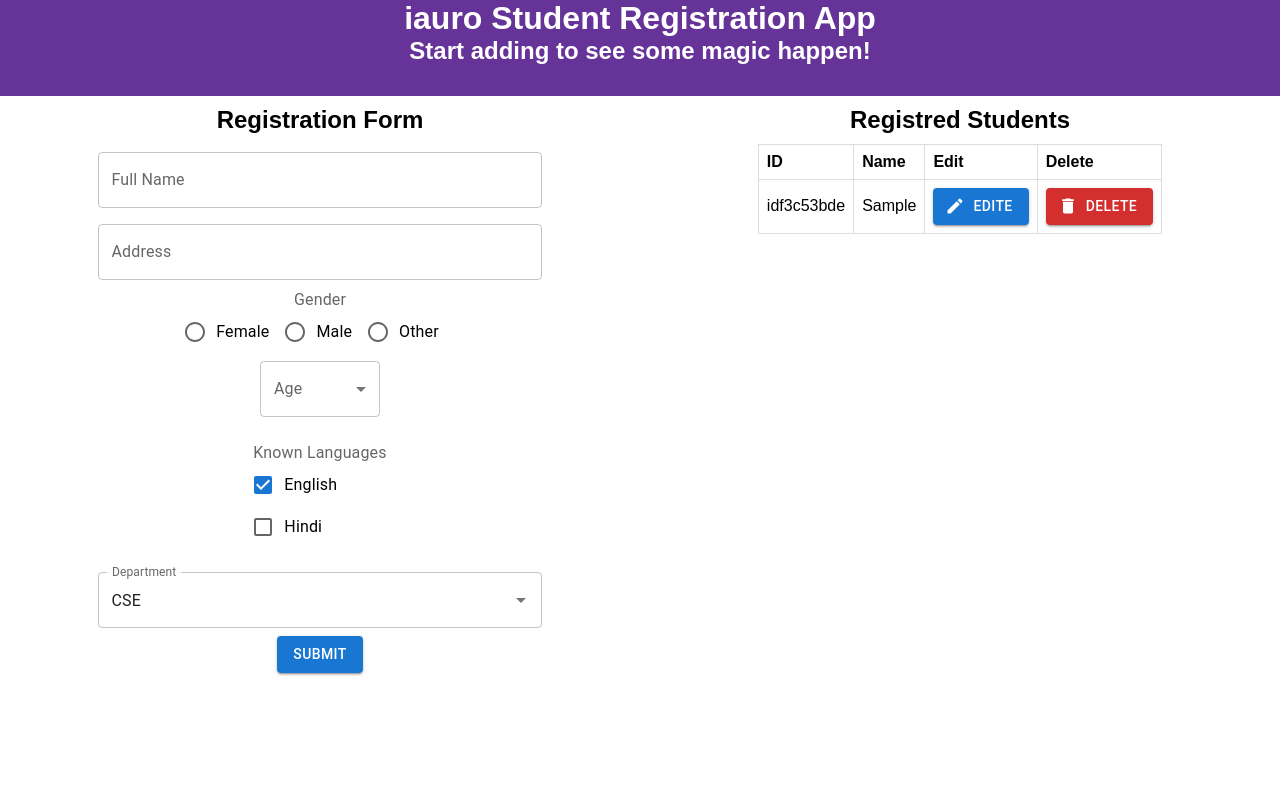
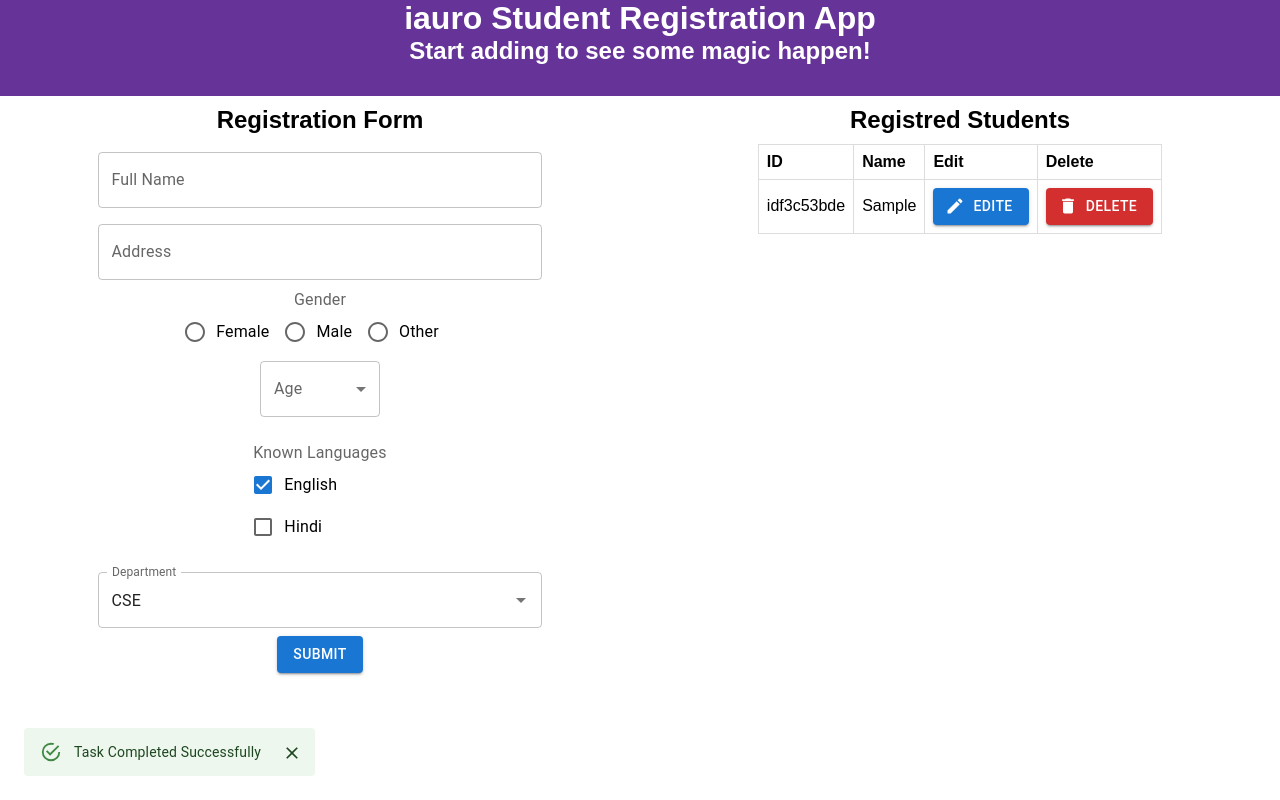
Before and after one commit to yashlande/iauro-round2Problem, a React (Create React App) app: page / in a window 1280 px wide. Both pictures are taken after typing "Sample", "Sample" into the empty fields and a click on the button "SUBMIT". Built offline with nearby package versions, Linux system fonts and the light colour scheme.

Commit message:
snack added

```diff
--- a/src/components/Form.jsx
+++ b/src/components/Form.jsx
@@ -1,7 +1,7 @@
 import React, { useEffect } from "react";
 import {
     TextField, Box, Radio, RadioGroup, FormControlLabel, FormControl, FormLabel, InputLabel, MenuItem, FormGroup,
-    Checkbox, Select, Autocomplete, Button
+    Checkbox, Select, Autocomplete, Button, Snackbar, Alert
 } from '@mui/material';
 
 import { addStudents, updateInfo, updateStudents } from './../Redux/studentSlice'
@@ -47,6 +47,7 @@ function Form() {
         dep: ''
     }
 
+    const [openSnack, setOpenSnack] = React.useState(false);
 
     const [value, setValue] = React.useState(options[0]);
     const [inputValue, setInputValue] = React.useState('');
@@ -55,17 +56,7 @@ function Form() {
         fnameError: false
     })
 
-    // if(status===true){
-    //     setFormData({...students[index]})
-    //     setValue(students[index].dep)
-    //     dispatch(updateInfo({
-    //         status:false,
-    //         index:-1
-    //     }))
-    // }
-
     useEffect(() => {
-        // console.log("In use Effect ....", status, "Student Data =", students[index])
         if (status === true) {
             setFormData({ ...students[index] })
             setValue(students[index].dep)
@@ -79,7 +70,6 @@ function Form() {
 
 
     const handleFormData = (event) => {
-        // console.log("Event = ",event)
         setFormData({
             ...formData,
             [event.target.name]: event.target.value
@@ -91,7 +81,6 @@ function Form() {
     }
 
     const handleLangChange = (event) => {
-        // console.log("Event = ", event)
         let localLang = formData.lang;
         setFormData({
             ...formData,
@@ -102,31 +91,42 @@ function Form() {
         });
     };
 
+    const clearFields = () => {
+        setFormData({ ...clear })
+        setValue(options[0]);
+        setInputValue('')
+    }
+
     const handleSubmit = () => {
         if (status === false) {
             if (formData.fullName != '') {
                 formData.id = "id" + Math.random().toString(16).slice(2)
                 dispatch(addStudents(formData))
-                setFormData({ ...clear })
+                setOpenSnack(true)
+                clearFields()
             } else {
                 setErrors({ ...errors, fnameError: true })
             }
         } else {
             if (formData.fullName != '') {
-                // formData.id = "id" + Math.random().toString(16).slice(2)
                 dispatch(updateStudents({
-                   index:index,
-                   data:formData
+                    index: index,
+                    data: formData
                 }))
-                setFormData({ ...clear })
+                clearFields()
                 dispatch(updateInfo({
                     status: false,
                     index: -1
                 }))
+                setOpenSnack(true)
             } else {
                 setErrors({ ...errors, fnameError: true })
             }
         }
+    }
+
+    const handleSnackClose=()=>{
+        setOpenSnack(false)
     }
 
     const { eng, hin } = formData.lang;
@@ -239,6 +239,11 @@ function Form() {
                     <Button variant="contained" onClick={() => handleSubmit()}>{status ? 'Update' : 'Submit'}</Button>
                 </div>
             </Box>
+            <Snackbar open={openSnack} autoHideDuration={4000} onClose={handleSnackClose}>
+                <Alert onClose={handleSnackClose} severity="success" sx={{ width: '100%' }}>
+                    Task Completed Successfully
+                </Alert>
+            </Snackbar>
         </>
     )
 }
```
